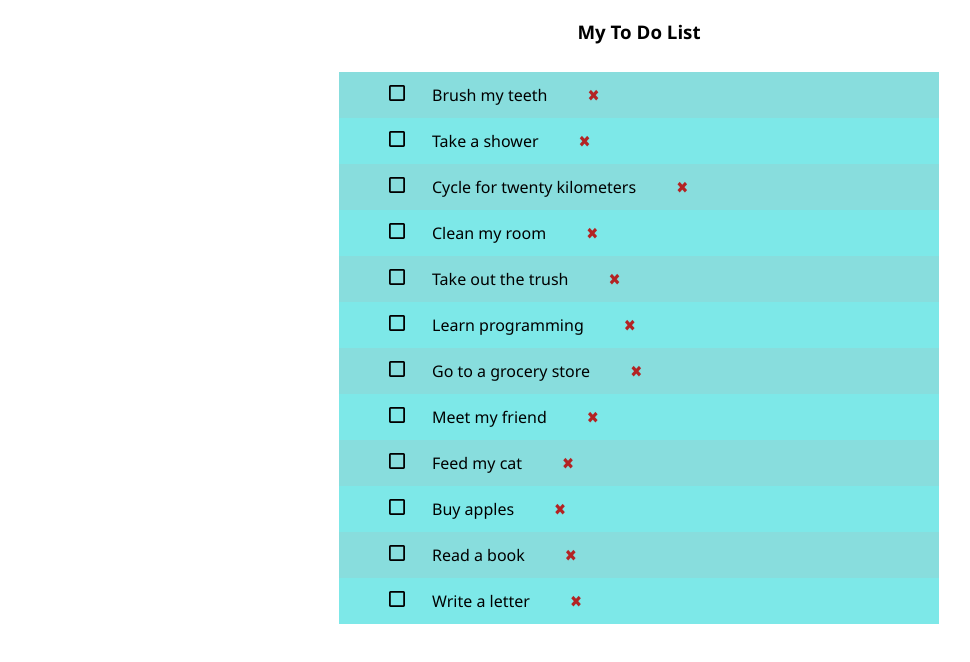
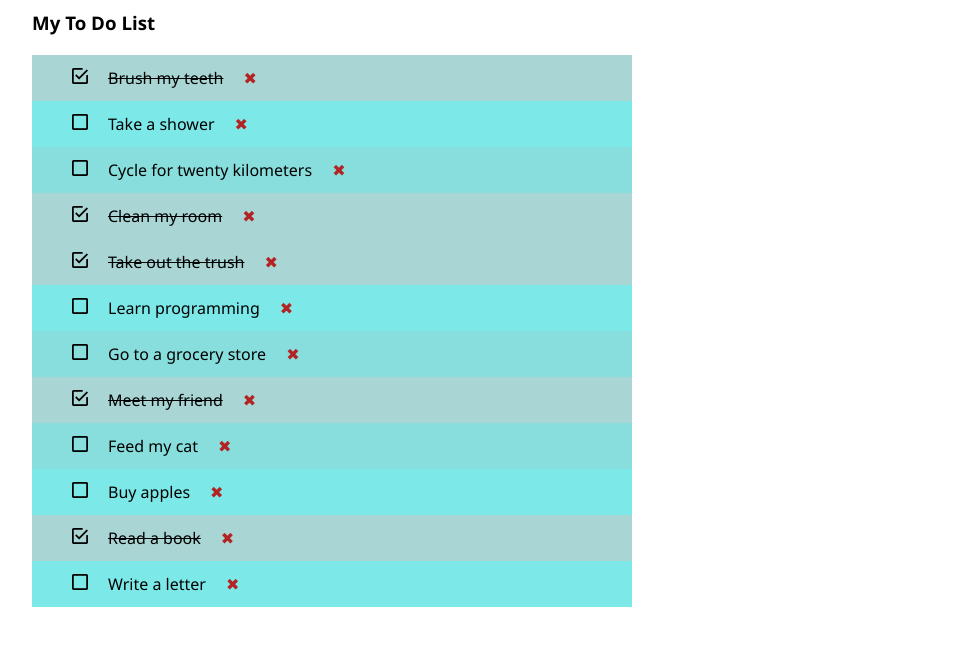
Before and after one commit to Strazdin/To_do_list, a plain HTML site: page index.html in a window 1280 px wide. Shown: the whole page, without its empty margins (1-971 px from the left). Drawn offline with Linux system fonts and the light colour scheme.

Commit message:
done list _v1

```diff
--- a/index.html
+++ b/index.html
@@ -8,20 +8,20 @@
     <title>To-do list</title>
 </head>
 <body>
-    <h3 id = "header_list">my to do list</h1>
+    <h3 id = "header_list_of_doing">my to do list</h1>
     <ol class="list_to_do">
-        <li><span>Brush my teeth</span></li>
-        <li class="unchecked_element"><span>Take a shower</span></li>
-        <li class="unchecked_element"><span>Cycle for twenty kilometers</span></li>
-        <li><span>Clean my room</span></li>
-        <li class="unchecked_element"><span>Take out the trush</span></li>
-        <li class="unchecked_element"><span>Learn programming</span></li>
-        <li class="unchecked_element"><span>Go to a grocery store</span></li>
-        <li><span>Meet my friend</span></li>
-        <li><span>Feed my cat</span></li>
-        <li class="unchecked_element"><span>Buy apples</span></li>
-        <li class="unchecked_element"><span>Read a book</span></li>
-        <li><span>Write a letter</span></li>
+        <li class="checked_element"><del>Brush my teeth</del></li>
+        <li>Take a shower</li>
+        <li>Cycle for twenty kilometers</li>
+        <li class="checked_element"><del>Clean my room</del></li>
+        <li class="checked_element"><del>Take out the trush</del></li>
+        <li>Learn programming</li>
+        <li>Go to a grocery store</li>
+        <li class="checked_element"><del>Meet my friend</del></li>
+        <li>Feed my cat</li>
+        <li>Buy apples</li>
+        <li class="checked_element"><del>Read a book</del></li>
+        <li>Write a letter</li>
     </ol>
 </body>
 </html>
--- a/style.css
+++ b/style.css
@@ -1,51 +1,46 @@
 * {
-    font-family: 'Segoe UI', Tahoma, Geneva, Verdana, sans-serif;
+    font-family: 'Segoe UI', sans-serif;
 }
 
-#header_list {
+#header_list_of_doing {
     text-transform: capitalize;
-    text-align: center;
+    margin: 10px 25px;
 }
 
 .list_to_do {
-    width: 70%;
+    width: 50%;
     min-width: 400px;
     max-width: 600px;
     height: auto;
-    margin: 10px auto;
+    margin: 10px 15px;
     padding: 10px;
     list-style-type: none;
-    list-style-position: inside;
-    list-style-image: url('./icons/unchecked_16.png');
+    word-break: break-all;
 }
 
 .list_to_do li {
-    /* margin: 8px; */
-    padding: 12px;
-    padding-left: 50px;
+    padding: 12px 10px 12px 40px;
 }
 
-.list_to_do li span {
+.list_to_do li::before {
+    padding-right: 20px;
+    content: url('./icons/unchecked_16.png');
+}
+.list_to_do li::after {
     padding-left: 20px;
-}
-
-.list_to_do li span::after {
-    padding: 0 0 0 40px;
     content: '\2716';
     color: hsl(0, 67%, 42%);
 }
-
+.list_to_do li.checked_element::before {
+    padding-right: 20px;
+    content: url('./icons/checked_16.png');
+}
 .list_to_do li:nth-child(even) {
     background-color: hsl(180, 70%, 70%);
 }
 .list_to_do li:nth-child(odd) {
     background-color: hsl(180, 56%, 70%);
 }
-/* .list_to_do li:nth-of-type(3n+2) {
-    background-color: hsl(180, 10%, 80%);
-    list-style-image: url('./icons/checked_16.png');
+.list_to_do li.checked_element {
+    background-color: hsl(180, 34%, 75%);
 }
-.list_to_do li span:nth-of-type(3n+2) {
-    text-decoration-line: line-through;
-    text-decoration-thickness: 20px;
-} */
```
